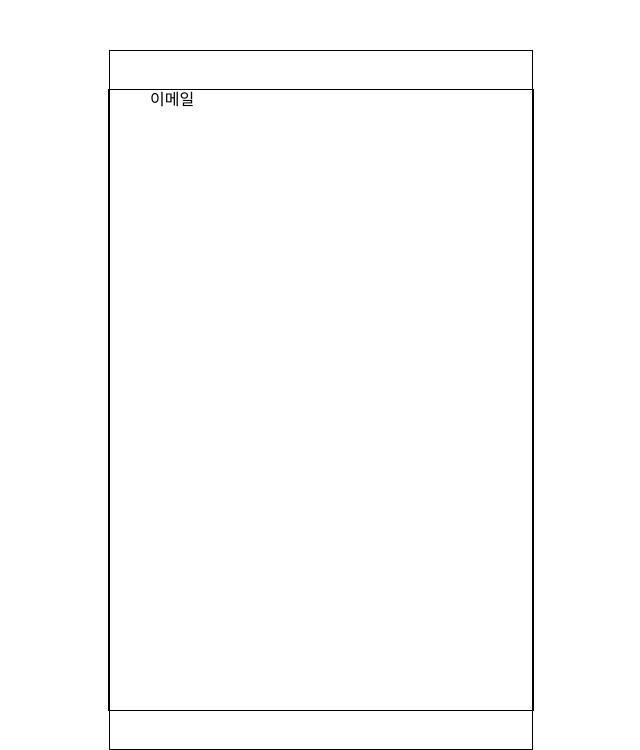
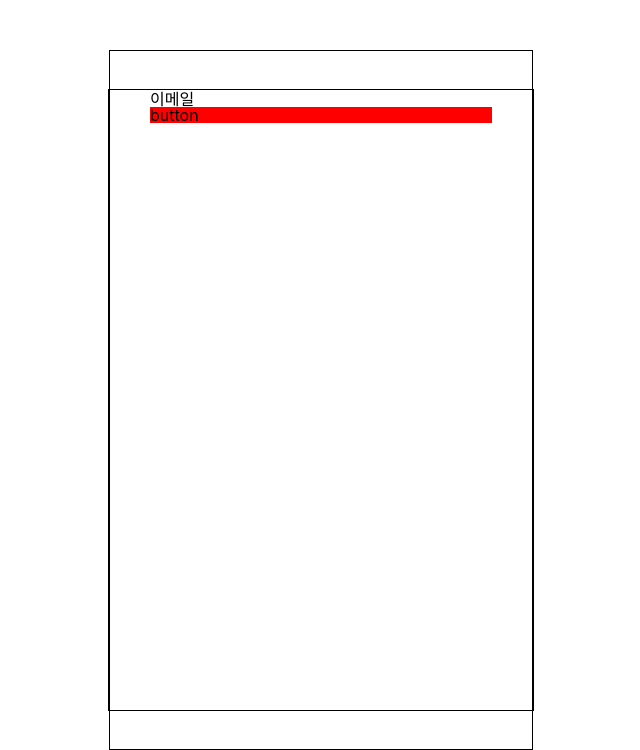
Before and after one commit to Sassy-Project/front-mbti-chat, a React (Create React App) app: page / in a window 1280 px wide. Shown: the top 750 px of the page, without its empty margins (319-959 px from the left). Built offline with nearby package versions, Linux system fonts and the light colour scheme.

Commit message:
feat: Update LoginForm

```diff
--- a/src/components/LoginForm/index.tsx
+++ b/src/components/LoginForm/index.tsx
@@ -1,7 +1,13 @@
+import Button from '../styled-components/Button';
 import './style.scss';
 
 const LoginForm = () => {
-  return <form className='LoginForm'>이메일</form>;
+  return (
+    <div className='LoginForm'>
+      <form>이메일</form>
+      <Button />
+    </div>
+  );
 };
 
 export default LoginForm;
--- a/src/components/button.tsx
+++ /dev/null
@@ -1,5 +0,0 @@
-const button = () => {
-  return <div>button</div>;
-};
-
-export default button;
```
